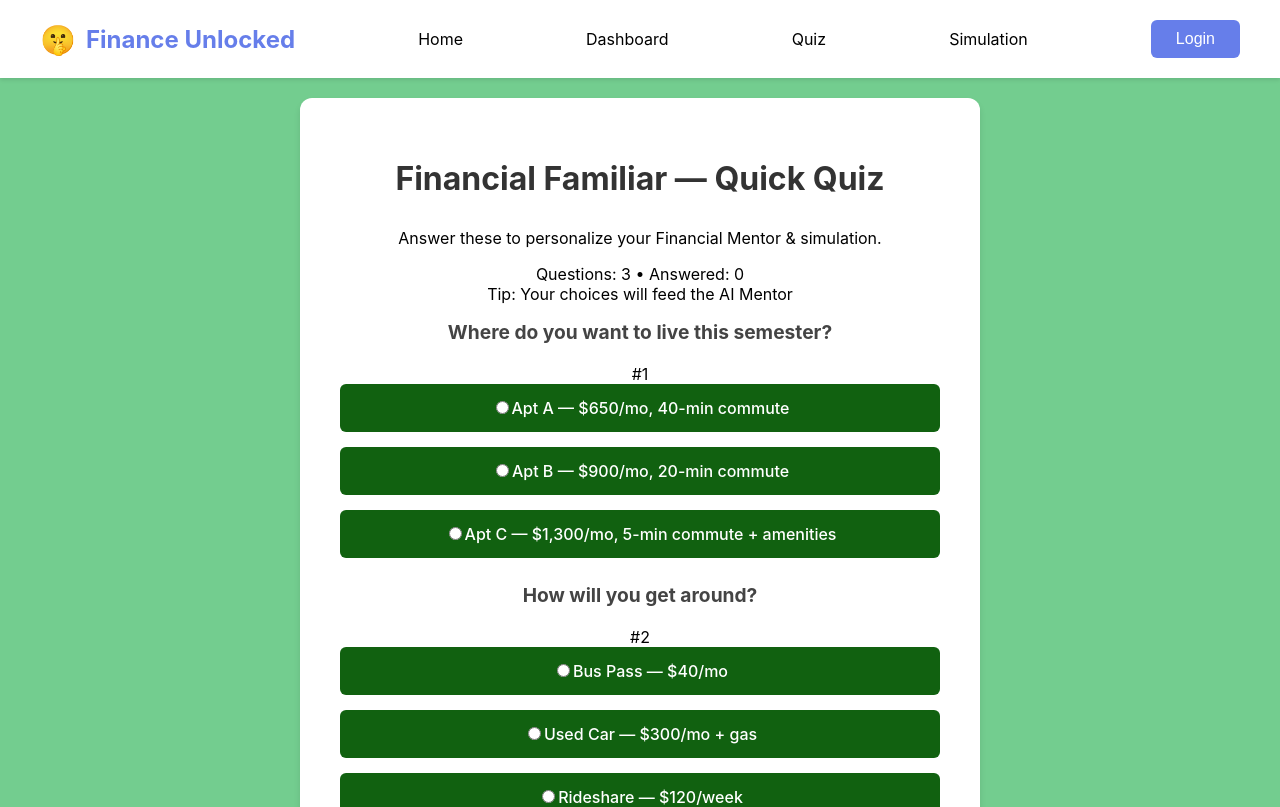
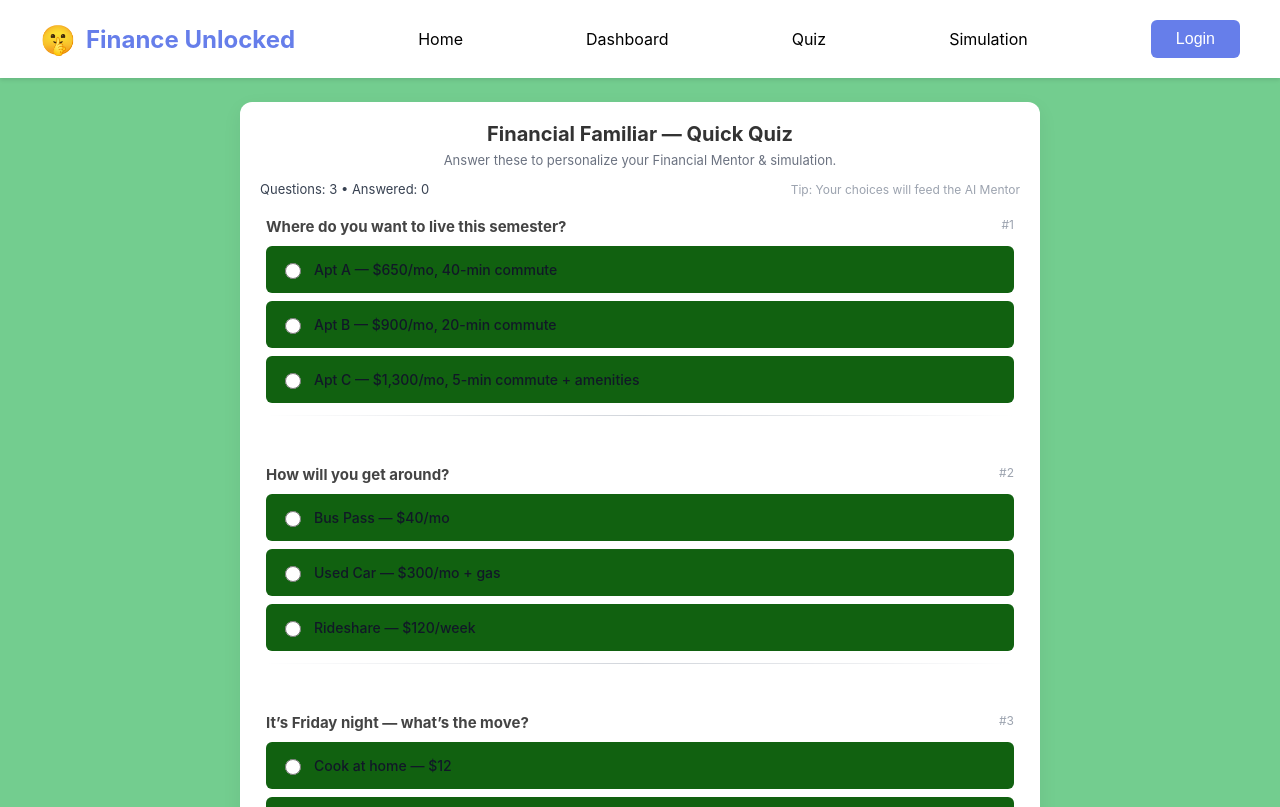
Before and after one commit to ketsia0623/technica-2025-hack, a React (Create React App) app in the folder my-ts-app/: page /quiz in a window 1280 px wide. Shown: the top 807 px of the page. Built offline with nearby package versions, Linux system fonts and the light colour scheme.

Commit message:
updating entire quiz page formatting n inline css

```diff
--- a/my-ts-app/src/pages/Quiz.tsx
+++ b/my-ts-app/src/pages/Quiz.tsx
@@ -1,6 +1,6 @@
 import React, { useState } from "react";
 import { JSX } from "react/jsx-runtime";
-import "./Quiz.css"; // make sure Quiz.css is in the same folder
+import "./Quiz.css"; // optional if you prefer plain CSS
 import Header from "../components/header";
 import Footer from "../components/footer";
 
@@ -23,22 +23,13 @@ const questions: Question[] = [
   {
     id: 2,
     question: "How will you get around?",
-    options: [
-      "Bus Pass — $40/mo",
-      "Used Car — $300/mo + gas",
-      "Rideshare — $120/week",
-    ],
+    options: ["Bus Pass — $40/mo", "Used Car — $300/mo + gas", "Rideshare — $120/week"],
   },
   {
     id: 3,
     question: "It’s Friday night — what’s the move?",
-    options: [
-      "Cook at home — $12",
-      "One night out — $45",
-      "Full night out — $95",
-    ],
+    options: ["Cook at home — $12", "One night out — $45", "Full night out — $95"],
   },
-  // Add the rest of your questions here...
 ];
 
 export default function QuizPage(): JSX.Element {
@@ -61,9 +52,6 @@ export default function QuizPage(): JSX.Element {
 
   const allAnswered = Object.values(answers).every((v) => v !== null);
 
-  // ---------------------------
-  // AI Mentor call function
-  // ---------------------------
   async function sendToMentor(
     answersPayload: Record<number, number | null>,
     meta: Record<string, any> = {}
@@ -91,16 +79,11 @@ export default function QuizPage(): JSX.Element {
     }
   }
 
-  // ---------------------------
-  // Submit handler
-  // ---------------------------
   const handleSubmit = async () => {
     setLoading(true);
     setError(null);
     try {
       setShowSummary(true);
-
-      // send answers + optional metadata to backend
       const result = await sendToMentor(answers, { userAgent: navigator.userAgent });
       setAiResult(result);
     } catch (err: any) {
@@ -109,10 +92,6 @@ export default function QuizPage(): JSX.Element {
     } finally {
       setLoading(false);
     }
-  };
-
-  const handleSendFromSummary = async () => {
-    await handleSubmit(); // re-generate AI result
   };
 
   const handleReset = () => {
@@ -127,39 +106,35 @@ export default function QuizPage(): JSX.Element {
     setError(null);
   };
 
-  // ---------------------------
-  // JSX
-  // ---------------------------
   return (
     <div className="quiz-page">
       <Header />
-      <div className="quiz-container">
-        <div className="quiz-card">
-          <header>
-            <h1 className="quiz-title">Financial Familiar — Quick Quiz</h1>
-            <p className="quiz-subtitle">
-              Answer these to personalize your Financial Mentor & simulation.
-            </p>
+
+      <div className="quiz-container" style={{ display: "flex", justifyContent: "center", padding: "24px" }}>
+        {/* White box that you liked */}
+        <div className="quiz-card" style={{ width: "100%", maxWidth: 760, background: "#fff", borderRadius: 12, boxShadow: "0 6px 20px rgba(20,20,30,0.06)", padding: 20 }}>
+          <header style={{ marginBottom: 12 }}>
+            <h1 className="quiz-title" style={{ margin: 0, fontSize: 20 }}>Financial Familiar — Quick Quiz</h1>
+            <p className="quiz-subtitle" style={{ marginTop: 6, color: "#6b7280", fontSize: 13 }}>Answer these to personalize your Financial Mentor & simulation.</p>
           </header>
 
-          <div className="quiz-meta">
-            <div className="quiz-stats">
-              Questions: {questions.length} • Answered:{" "}
-              {Object.values(answers).filter((v) => v !== null).length}
+          <div className="quiz-meta" style={{ display: "flex", justifyContent: "space-between", alignItems: "center", marginBottom: 8 }}>
+            <div className="quiz-stats" style={{ color: "#374151", fontSize: 13 }}>
+              Questions: {questions.length} • Answered: {Object.values(answers).filter((v) => v !== null).length}
             </div>
-            <div className="quiz-tip">Tip: Your choices will feed the AI Mentor</div>
+            <div className="quiz-tip" style={{ color: "#9CA3AF", fontSize: 12 }}>Tip: Your choices will feed the AI Mentor</div>
           </div>
 
-          {/* Questions area */}
-          <div className="quiz-questions-wrapper">
-            {questions.map((q) => (
-              <div key={q.id} className="quiz-question-box">
-                <div className="quiz-question-header">
-                  <h3 className="quiz-question">{q.question}</h3>
-                  <div className="quiz-qid">#{q.id}</div>
+          {/* Questions list - each separated by a small line */}
+          <div className="quiz-questions-wrapper" style={{ marginTop: 8 }}>
+            {questions.map((q, idx) => (
+              <div key={q.id} className="quiz-question-box" style={{ padding: "12px 6px" }}>
+                <div className="quiz-question-header" style={{ display: "flex", justifyContent: "space-between", alignItems: "flex-start", gap: 8 }}>
+                  <h3 className="quiz-question" style={{ margin: 0, fontSize: 15 }}>{q.question}</h3>
+                  <div className="quiz-qid" style={{ color: "#9CA3AF", fontSize: 12 }}>#{q.id}</div>
                 </div>
 
-                <div className="quiz-options">
+                <div className="quiz-options" style={{ marginTop: 10, display: "flex", flexDirection: "column", gap: 8 }}>
                   {q.options.map((opt, i) => {
                     const selected = answers[q.id] === i;
                     return (
@@ -167,6 +142,7 @@ export default function QuizPage(): JSX.Element {
                         key={i}
                         className={`quiz-option ${selected ? "selected" : ""}`}
                         onClick={() => handleSelect(q.id, i)}
+                        style={{ display: "flex", alignItems: "center", gap: 10, cursor: "pointer" }}
                       >
                         <input
                           type="radio"
@@ -174,34 +150,38 @@ export default function QuizPage(): JSX.Element {
                           checked={selected || false}
                           readOnly
                           className="quiz-option-input"
+                          style={{ width: 16, height: 16 }}
                         />
-                        <span className="quiz-option-text">{opt}</span>
+                        <span className="quiz-option-text" style={{ color: "#111827", fontSize: 14 }}>{opt}</span>
                       </label>
                     );
                   })}
                 </div>
+
+                {/* small subtle separator line, omit after last question */}
+                {idx < questions.length - 1 && (
+                  <div style={{ height: 1, background: "linear-gradient(90deg, rgba(209,213,219,0) 0%, rgba(209,213,219,1) 50%, rgba(209,213,219,0) 100%)", marginTop: 12 }} />
+                )}
               </div>
             ))}
           </div>
 
-          {/* Footer */}
-          <div className="quiz-footer">
-            <div className="quiz-status">
+          <div className="quiz-footer" style={{ marginTop: 16, display: "flex", justifyContent: "space-between", alignItems: "center" }}>
+            <div className="quiz-status" style={{ color: "#374151", fontSize: 13 }}>
               {allAnswered ? (
-                <span className="quiz-all-done">All questions answered</span>
+                <span className="quiz-all-done" style={{ color: "#059669" }}>All questions answered</span>
               ) : (
-                <span className="quiz-partial">
-                  Some questions left — I’ll still accept partial answers
-                </span>
+                <span className="quiz-partial">Some questions left — I’ll still accept partial answers</span>
               )}
             </div>
 
-            <div className="quiz-actions">
+            <div className="quiz-actions" style={{ display: "flex", gap: 8 }}>
               <button
                 className="quiz-reset"
                 onClick={handleReset}
                 disabled={loading}
                 aria-disabled={loading}
+                style={{ padding: "8px 12px", borderRadius: 8, border: "1px solid #E5E7EB", background: "white", cursor: loading ? "not-allowed" : "pointer" }}
               >
                 Reset
               </button>
@@ -211,25 +191,26 @@ export default function QuizPage(): JSX.Element {
                 onClick={handleSubmit}
                 disabled={loading}
                 aria-disabled={loading}
+                style={{ padding: "8px 14px", borderRadius: 8, background: allAnswered ? "#1F2937" : "#374151", color: "white", border: "none", cursor: loading ? "not-allowed" : "pointer" }}
               >
                 {loading ? "Generating..." : allAnswered ? "Submit & Generate Plan" : "Submit (Partial)"}
               </button>
             </div>
           </div>
 
-          {/* Summary panel */}
+          {/* Summary panel - keep minimal formatting */}
           {showSummary && (
-            <div className="quiz-summary">
-              <h4 className="quiz-summary-title">Summary of your answers</h4>
-              <ul className="quiz-summary-list">
+            <div className="quiz-summary" style={{ marginTop: 18, borderTop: "1px solid #F3F4F6", paddingTop: 12 }}>
+              <h4 className="quiz-summary-title" style={{ margin: 0, fontSize: 16 }}>Summary of your answers</h4>
+              <ul className="quiz-summary-list" style={{ listStyle: "none", padding: 0, marginTop: 8, display: "flex", flexDirection: "column", gap: 8 }}>
                 {questions.map((q) => {
                   const selIndex = answers[q.id];
                   return (
-                    <li key={q.id} className="quiz-summary-item">
-                      <div className="quiz-summary-id">#{q.id}</div>
+                    <li key={q.id} className="quiz-summary-item" style={{ display: "flex", gap: 10, alignItems: "flex-start" }}>
+                      <div className="quiz-summary-id" style={{ color: "#9CA3AF", fontSize: 12 }}>#{q.id}</div>
                       <div>
-                        <div className="quiz-summary-question">{q.question}</div>
-                        <div className="quiz-summary-answer">
+                        <div className="quiz-summary-question" style={{ fontSize: 14, color: "#111827" }}>{q.question}</div>
+                        <div className="quiz-summary-answer" style={{ marginTop: 4, color: selIndex !== null ? "#374151" : "#9CA3AF", fontSize: 13 }}>
                           {selIndex !== null ? (
                             q.options[selIndex]
                           ) : (
@@ -242,18 +223,13 @@ export default function QuizPage(): JSX.Element {
                 })}
               </ul>
 
-              <div className="quiz-summary-actions">
-                <button
-                  className="quiz-send-mentor"
-                  onClick={handleSendFromSummary}
-                  disabled={loading}
-                >
+              <div className="quiz-summary-actions" style={{ marginTop: 12 }}>
+                <button className="quiz-send-mentor" onClick={handleSubmit} disabled={loading} style={{ padding: "8px 12px", borderRadius: 8, background: "#111827", color: "white", border: "none" }}>
                   {loading ? "Generating…" : aiResult ? "Regenerate Plan" : "Send to AI Mentor"}
                 </button>
               </div>
 
-              {/* Loading / Error / AI result */}
-              <div style={{ marginTop: 16 }}>
+              <div style={{ marginTop: 12 }}>
                 {loading && <div className="quiz-ai-loading">Generating plan…</div>}
 
                 {error && (
@@ -295,11 +271,9 @@ export default function QuizPage(): JSX.Element {
                       </div>
                     )}
 
-                    {!aiResult.summary &&
-                      !aiResult.top_actions &&
-                      !aiResult.two_step_lesson && (
-                        <pre style={{ whiteSpace: "pre-wrap" }}>{JSON.stringify(aiResult, null, 2)}</pre>
-                      )}
+                    {!aiResult.summary && !aiResult.top_actions && !aiResult.two_step_lesson && (
+                      <pre style={{ whiteSpace: "pre-wrap" }}>{JSON.stringify(aiResult, null, 2)}</pre>
+                    )}
                   </div>
                 )}
               </div>
@@ -307,6 +281,7 @@ export default function QuizPage(): JSX.Element {
           )}
         </div>
       </div>
+
       <Footer />
     </div>
   );
```
